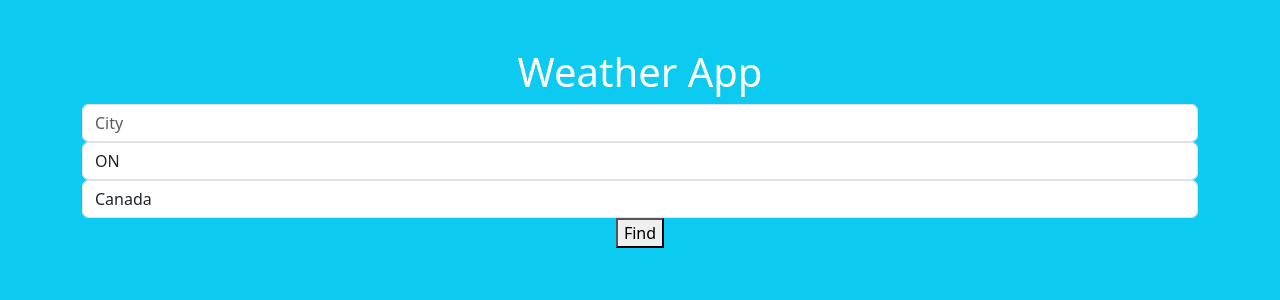
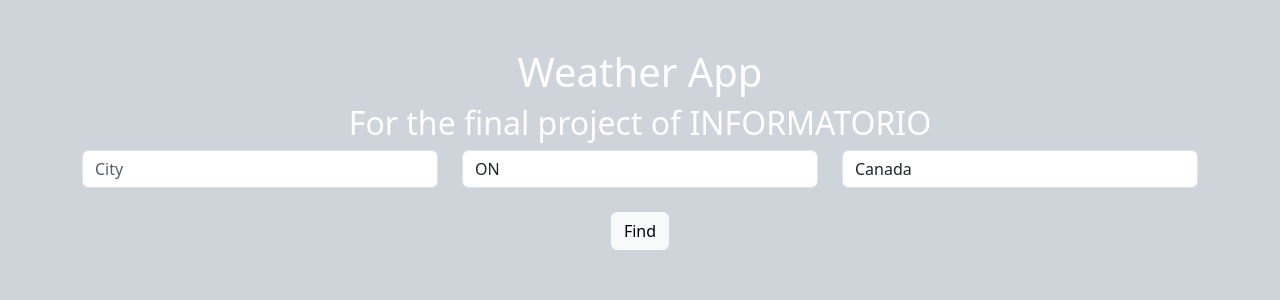
Before and after one commit to josepauluk/WeatherApp, a Flask app: template templates/index.html in a window 1280 px wide. Shown: the top 300 px of the page. Run offline with Flask 3, Linux system fonts and the light colour scheme; the template is opened without the code that fills it, so the values that code supplies are empty.

Commit message:
final commit

```diff
--- a/app.py
+++ b/app.py
@@ -5,8 +5,8 @@ app = Flask(__name__)
 
 @app.route("/", methods=['GET', 'POST'])
 def index():
+    data = None
     if request.method == 'POST':
-        data = None
         city = request.form['cityName']
         state = request.form['stateName']
         country = request.form['countryName']
--- a/templates/index.html
+++ b/templates/index.html
@@ -7,22 +7,30 @@
     <title>My Weather App</title>
     <link href="https://cdn.jsdelivr.net/npm/bootstrap@5.3.0/dist/css/bootstrap.min.css" rel="stylesheet" integrity="sha384-9ndCyUaIbzAi2FUVXJi0CjmCapSmO7SnpJef0486qhLnuZ2cdeRhO02iuK6FUUVM" crossorigin="anonymous">
 </head>
-<body class="bg-info text-white">
+<body class="bg-dark-subtle text-white">
     <div class="text-center">
         <h1 class="mt-5">Weather App</h1>
+        <h2>For the final project of INFORMATORIO</h2>
         <form action="/" method="post">
             <div class="container">
-
-                <input type="text" id="cityName" name="cityName" placeholder="City" class="form-control">
-                <input type="text" id="stateName" name="stateName" value="ON" class="form-control">
-                <input type="text" id="countryName" name="countryName" value="Canada" class="form-control">
-                <button>Find</button>
-            </div>
+                <div class="row">
+                    <div class="col-sm">
+                        <input type="text" id="cityName" name="cityName" placeholder="City" class="form-control">
+                    </div>
+                    <div class="col-sm">
+                        <input type="text" id="stateName" name="stateName" value="ON" class="form-control">
+                    </div>
+                    <div class="col-sm">
+                        <input type="text" id="countryName" name="countryName" value="Canada" class="form-control">
+                    </div>
+                </div>
+            </div><br>
+            <button class="submit btn btn-light">Find</button>
         </form>
         {% if data %}
         {{data.main}}: {{ data.description }} <br>
         <img src="https://openweathermap.org/img/wn/{{data.icon}}@2x.png" alt="Icon">
-        {{data.temperature}}
+        {{data.temperature}}° C
         {% endif %}
 
     </div>
```
Also changed, not shown: weather.py (+4 -4 lines).
